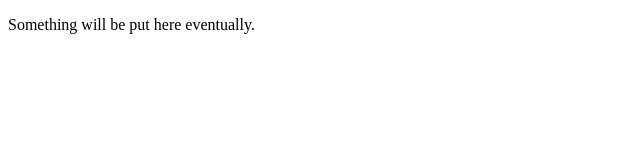
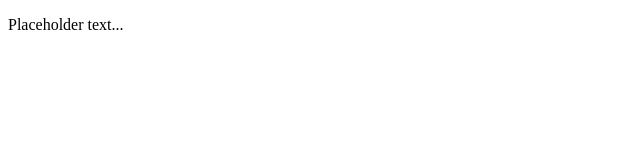
Before and after one commit to n303p4/n303p4.github.io, a plain HTML site: page index.html in a window 1280 px wide. Shown: the whole page, without its empty margins (0-640 px from the left). Drawn offline with Linux system fonts and the light colour scheme.

Commit message:
index.html

```diff
--- a/index.html
+++ b/index.html
@@ -1,6 +1,6 @@
 <!DOCTYPE html>
 <html>
     <body>
-        <p>Something will be put here eventually.</p>
+        <p>Placeholder text...</p>
     </body>
 </html>
```
